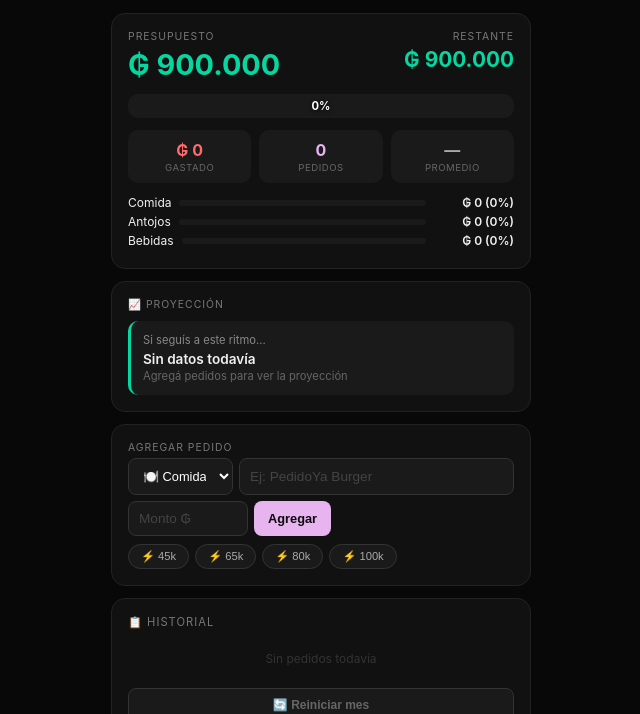
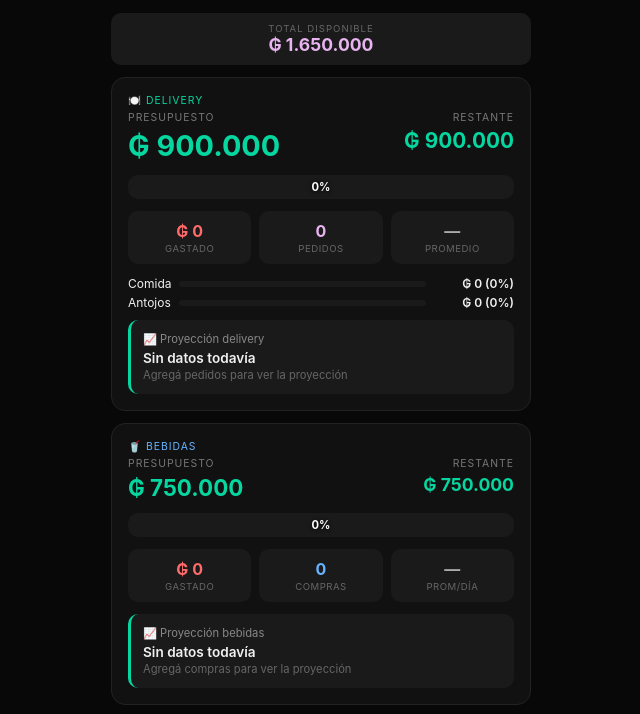
Before and after one commit to fcamposgrillon-arch/delivery-tracker, a plain HTML site: page index.html in a window 1280 px wide. Shown: the part 72-786 px from the top of the page, without its empty margins (319-959 px from the left). Drawn offline with Linux system fonts and the light colour scheme.

Commit message:
feat: separate Delivery (900k) and Bebidas (750k) budgets

```diff
--- a/index.html
+++ b/index.html
@@ -70,6 +70,13 @@
   .cat-bar-bg{flex:1;height:6px;background:#1a1a1a;border-radius:4px;margin:0 8px;overflow:hidden}
   .cat-bar-fg{height:100%;border-radius:4px;transition:width 0.4s}
   .cat-amt{font-size:0.75rem;font-weight:600;min-width:80px;text-align:right}
+  .section-divider{font-size:0.65rem;color:#555;text-transform:uppercase;letter-spacing:1px;margin:16px 0 8px;text-align:center}
+  .total-banner{background:#1a1a1a;border-radius:10px;padding:10px;margin-bottom:12px;text-align:center}
+  .total-label{font-size:0.6rem;color:#666;text-transform:uppercase;letter-spacing:1px}
+  .total-val{font-size:1.1rem;font-weight:700;color:#e8b4f0}
+  .sub-bar-outer{background:#1a1a1a;border-radius:8px;height:18px;overflow:hidden;position:relative;margin:4px 0}
+  .sub-bar-inner{height:100%;border-radius:8px;transition:width 0.6s ease,background 0.6s ease}
+  .sub-bar-pct{position:absolute;top:50%;left:50%;transform:translate(-50%,-50%);font-size:0.6rem;font-weight:700;color:#fff;text-shadow:0 1px 4px rgba(0,0,0,0.9)}
 </style>
 </head>
 <body>
@@ -77,29 +84,58 @@
   <h1>🍔 Delivery Tracker</h1>
   <p class="subtitle">Cupo mensual — <span id="dayBadge" class="day-badge"></span></p>
   <div id="alertBox" class="alert"></div>
+
+  <!-- Total banner -->
+  <div class="total-banner">
+    <div class="total-label">Total disponible</div>
+    <div class="total-val" id="totalBudget">₲ 1.650.000</div>
+  </div>
+
+  <!-- DELIVERY CARD -->
   <div class="card">
+    <div class="card-label" style="color:#06d6a0">🍽️ Delivery</div>
     <div class="hero-row">
-      <div><div class="card-label">Presupuesto</div><div class="hero-amount safe" id="heroAmt">₲ 900.000</div></div>
-      <div style="text-align:right"><div class="card-label">Restante</div><div class="hero-amount safe" id="remainAmt" style="font-size:1.3rem">₲ 900.000</div></div>
+      <div><div class="card-label">Presupuesto</div><div class="hero-amount safe" id="delAmt">₲ 900.000</div></div>
+      <div style="text-align:right"><div class="card-label">Restante</div><div class="hero-amount safe" id="delRemain" style="font-size:1.3rem">₲ 900.000</div></div>
     </div>
-    <div class="bar-outer"><div class="bar-inner" id="barFill" style="width:0%;background:#06d6a0"></div><span class="bar-pct" id="barPct">0%</span></div>
+    <div class="bar-outer"><div class="bar-inner" id="delBar" style="width:0%;background:#06d6a0"></div><span class="bar-pct" id="delPct">0%</span></div>
     <div class="stats-grid">
-      <div class="stat-box"><div class="stat-val" id="spentVal" style="color:#ff6b6b">₲ 0</div><div class="stat-lbl">Gastado</div></div>
-      <div class="stat-box"><div class="stat-val" id="countVal" style="color:#e8b4f0">0</div><div class="stat-lbl">Pedidos</div></div>
-      <div class="stat-box"><div class="stat-val" id="avgVal" style="color:#aaa">—</div><div class="stat-lbl">Promedio</div></div>
+      <div class="stat-box"><div class="stat-val" id="delSpent" style="color:#ff6b6b">₲ 0</div><div class="stat-lbl">Gastado</div></div>
+      <div class="stat-box"><div class="stat-val" id="delCount" style="color:#e8b4f0">0</div><div class="stat-lbl">Pedidos</div></div>
+      <div class="stat-box"><div class="stat-val" id="delAvg" style="color:#aaa">—</div><div class="stat-lbl">Promedio</div></div>
     </div>
-    <div id="catBreakdown" style="margin-top:10px"></div>
-  </div>
-  <div class="card">
-    <div class="card-label">📈 Proyección</div>
-    <div class="projection ok" id="projBox">
-      <div class="proj-title">Si seguís a este ritmo...</div>
-      <div class="proj-val" id="projVal">Sin datos todavía</div>
-      <div class="proj-sub" id="projSub">Agregá pedidos para ver la proyección</div>
+    <!-- Sub-categories -->
+    <div id="delCats" style="margin-top:8px"></div>
+    <div class="projection ok" id="delProj" style="margin-top:10px">
+      <div class="proj-title">📈 Proyección delivery</div>
+      <div class="proj-val" id="delProjVal">Sin datos todavía</div>
+      <div class="proj-sub" id="delProjSub">Agregá pedidos para ver la proyección</div>
     </div>
   </div>
+
+  <!-- BEBIDAS CARD -->
   <div class="card">
-    <div class="card-label">Agregar pedido</div>
+    <div class="card-label" style="color:#66b3ff">🥤 Bebidas</div>
+    <div class="hero-row">
+      <div><div class="card-label">Presupuesto</div><div class="hero-amount safe" id="bebAmt" style="font-size:1.4rem">₲ 750.000</div></div>
+      <div style="text-align:right"><div class="card-label">Restante</div><div class="hero-amount safe" id="bebRemain" style="font-size:1.1rem">₲ 750.000</div></div>
+    </div>
+    <div class="bar-outer"><div class="bar-inner" id="bebBar" style="width:0%;background:#66b3ff"></div><span class="bar-pct" id="bebPct">0%</span></div>
+    <div class="stats-grid">
+      <div class="stat-box"><div class="stat-val" id="bebSpent" style="color:#ff6b6b">₲ 0</div><div class="stat-lbl">Gastado</div></div>
+      <div class="stat-box"><div class="stat-val" id="bebCount" style="color:#66b3ff">0</div><div class="stat-lbl">Compras</div></div>
+      <div class="stat-box"><div class="stat-val" id="bebAvg" style="color:#aaa">—</div><div class="stat-lbl">Prom/día</div></div>
+    </div>
+    <div class="projection ok" id="bebProj">
+      <div class="proj-title">📈 Proyección bebidas</div>
+      <div class="proj-val" id="bebProjVal">Sin datos todavía</div>
+      <div class="proj-sub" id="bebProjSub">Agregá compras para ver la proyección</div>
+    </div>
+  </div>
+
+  <!-- ADD FORM -->
+  <div class="card">
+    <div class="card-label">Agregar gasto</div>
     <div class="form-row">
       <select class="category-select" id="catInput"><option value="comida">🍽️ Comida</option><option value="antojo">🧁 Antojo</option><option value="bebidas">🥤 Bebidas</option></select>
       <input type="text" id="descInput" placeholder="Ej: PedidoYa Burger" maxlength="35">
@@ -109,15 +145,17 @@
       <button class="btn btn-add" onclick="addExpense()">Agregar</button>
     </div>
     <div class="quick-row">
+      <button class="quick-btn" onclick="quickAdd(9000)">⚡ 9k</button>
       <button class="quick-btn" onclick="quickAdd(45000)">⚡ 45k</button>
       <button class="quick-btn" onclick="quickAdd(65000)">⚡ 65k</button>
-      <button class="quick-btn" onclick="quickAdd(80000)">⚡ 80k</button>
       <button class="quick-btn" onclick="quickAdd(100000)">⚡ 100k</button>
     </div>
   </div>
+
+  <!-- HISTORY -->
   <div class="card">
     <div class="history-title">📋 Historial</div>
-    <div id="historyList"><div class="empty">Sin pedidos todavía</div></div>
+    <div id="historyList"><div class="empty">Sin gastos todavía</div></div>
     <button class="btn btn-reset" onclick="resetAll()">🔄 Reiniciar mes</button>
     <div style="display:flex;gap:6px;margin-top:6px">
       <button class="btn btn-reset" onclick="exportData()" style="font-size:0.7rem;padding:6px">💾 Backup</button>
@@ -127,7 +165,7 @@
   </div>
 </div>
 <script>
-const BUDGET=900000;
+const BUDGETS={delivery:900000,bebidas:750000};
 const DB_NAME='deliveryTracker';
 const STORE_NAME='expenses';
 let db=null;
@@ -192,7 +230,6 @@ function dbClear(){
 async function init(){
   try{
     await openDB();
-    // Auto-reset if month changed
     var currentMonth=new Date().getFullYear()+'-'+String(new Date().getMonth()+1).padStart(2,'0');
     var savedMonth=localStorage.getItem('dt_month');
     if(savedMonth!==currentMonth){
@@ -260,67 +297,96 @@ function getTimeStr(ts){return new Date(ts).toLocaleString('es-PY',{day:'2-digit
 function getBarColor(pct){if(pct>=100)return '#ff2020';if(pct>=90)return '#ff4d4d';if(pct>=80)return '#ff8c42';if(pct>=70)return '#ffd166';return '#06d6a0';}
 function getHeroClass(remain,pct){if(remain<0)return 'over';if(pct>=100)return 'critical';if(pct>=90)return 'danger';if(pct>=70)return 'warn';return 'safe';}
 
-function getAlert(pct,remain){
+function getAlert(pct,remain,label){
   const box=document.getElementById('alertBox');
-  if(remain<0){showAlert(box,'alert-red','🚫 ¡TE PASASTE! — Estás '+fmt(Math.abs(remain))+' arriba del cupo');}
-  else if(pct>=100){showAlert(box,'alert-red','🚨 CUPÓN AGOTADO — Cero delivery hasta el próximo mes');}
-  else if(pct>=90){showAlert(box,'alert-orange','🔥 Modo estricto — Solo lo esencial. Te queda '+fmt(remain));}
-  else if(pct>=80){showAlert(box,'alert-yellow','⚠️ Cuidado — 80% usado. Priorizá comida real sobre antojos');}
-  else if(pct>=50){showAlert(box,'alert-green','✅ Bien — Vas gastando con criterio. Queda '+fmt(remain));}
+  if(remain<0){showAlert(box,'alert-red','🚫 ¡'+label+' PASADO! — '+fmt(Math.abs(remain))+' arriba del cupo');}
+  else if(pct>=100){showAlert(box,'alert-red','🚨 '+label+' AGOTADO — Cero hasta el próximo mes');}
+  else if(pct>=90){showAlert(box,'alert-orange','🔥 '+label+' modo estricto — Quedan '+fmt(remain));}
+  else if(pct>=80){showAlert(box,'alert-yellow','⚠️ '+label+' al 80% — Cuidado con el ritmo');}
   else{box.className='alert';box.style.display='none';}
 }
 function showAlert(el,cls,msg){el.className='alert show '+cls;el.textContent=msg;}
 
-function render(){
+function renderSection(items,budget,prefix,catConfigs,projPrefix){
   const now=new Date();const today=now.getDate();const daysInMonth=getDaysInMonth();const daysElapsed=today;const daysRemaining=daysInMonth-today+1;
-  document.getElementById('dayBadge').textContent='Día '+today+'/'+daysInMonth;
-  const spent=expenses.reduce((s,e)=>s+e.amt,0);
-  const remain=BUDGET-spent;
-  const pct=Math.min(100,Math.round((spent/BUDGET)*100));
-  const avg=expenses.length>0?Math.round(spent/expenses.length):0;
+  const spent=items.reduce((s,e)=>s+e.amt,0);
+  const remain=budget-spent;
+  const pct=Math.min(100,Math.round((spent/budget)*100));
+  const avg=items.length>0?Math.round(spent/items.length):0;
   const heroClass=getHeroClass(remain,pct);
-  const remEl=document.getElementById('remainAmt');remEl.textContent=fmt(remain);remEl.className='hero-amount '+heroClass;
-  document.getElementById('spentVal').textContent=fmt(spent);
-  document.getElementById('countVal').textContent=expenses.length;
-  document.getElementById('avgVal').textContent=expenses.length>0?fmt(avg):'—';
-  const bc=getBarColor(pct);const bar=document.getElementById('barFill');bar.style.width=pct+'%';bar.style.background=bc;
-  document.getElementById('barPct').textContent=pct+'%';
-  getAlert(pct,remain);
-  const comidaAmt=expenses.filter(e=>e.cat==='comida').reduce((s,e)=>s+e.amt,0);
-  const antojoAmt=expenses.filter(e=>e.cat==='antojo').reduce((s,e)=>s+e.amt,0);
-  const bebidasAmt=expenses.filter(e=>e.cat==='bebidas').reduce((s,e)=>s+e.amt,0);
-  const combo=[{name:'Comida',amt:comidaAmt,cls:'comida',color:'#06d6a0'},{name:'Antojos',amt:antojoAmt,cls:'antojo',color:'#ffd166'},{name:'Bebidas',amt:bebidasAmt,cls:'bebidas',color:'#66b3ff'}];
-  let catHTML='';
-  combo.forEach(c=>{
-    const cpct=spent>0?Math.round((c.amt/spent)*100):0;
-    catHTML+=`<div class="cat-row"><span class="cat-name">${c.name}</span><div class="cat-bar-bg"><div class="cat-bar-fg" style="width:${cpct}%;background:${c.color}"></div></div><span class="cat-amt">${fmt(c.amt)} (${cpct}%)</span></div>`;
-  });
-  document.getElementById('catBreakdown').innerHTML=catHTML;
+
+  // Hero
+  document.getElementById(prefix+'Amt').textContent=fmt(budget);
+  const remEl=document.getElementById(prefix+'Remain');remEl.textContent=fmt(remain);remEl.className='hero-amount '+heroClass;
+  if(prefix==='del'){document.getElementById(prefix+'Amt').className='hero-amount safe';}
+
+  // Bar
+  const bc=getBarColor(pct);const bar=document.getElementById(prefix+'Bar');bar.style.width=pct+'%';bar.style.background=bc;
+  document.getElementById(prefix+'Pct').textContent=pct+'%';
+
+  // Stats
+  document.getElementById(prefix+'Spent').textContent=fmt(spent);
+  document.getElementById(prefix+'Count').textContent=items.length;
+  document.getElementById(prefix+'Avg').textContent=items.length>0?fmt(avg):'—';
+
+  // Sub-categories (delivery only)
+  if(catConfigs){
+    let catHTML='';
+    catConfigs.forEach(c=>{
+      const cAmt=items.filter(e=>e.cat===c.key).reduce((s,e)=>s+e.amt,0);
+      const cpct=spent>0?Math.round((cAmt/spent)*100):0;
+      catHTML+=`<div class="cat-row"><span class="cat-name">${c.name}</span><div class="cat-bar-bg"><div class="cat-bar-fg" style="width:${cpct}%;background:${c.color}"></div></div><span class="cat-amt">${fmt(cAmt)} (${cpct}%)</span></div>`;
+    });
+    document.getElementById('delCats').innerHTML=catHTML;
+  }
+
   // Projection
-  if(expenses.length>=2&&daysElapsed>0){
+  const projBox=document.getElementById(prefix+'Proj');
+  const projVal=document.getElementById(prefix+'ProjVal');
+  const projSub=document.getElementById(prefix+'ProjSub');
+  if(items.length>=2&&daysElapsed>0){
     const dailyAvg=spent/daysElapsed;
     const projected=Math.round(dailyAvg*daysInMonth);
-    const diff=projected-BUDGET;
-    const projBox=document.getElementById('projBox');
-    const projVal=document.getElementById('projVal');
-    const projSub=document.getElementById('projSub');
+    const diff=projected-budget;
     if(diff>0){
       projBox.className='projection over';
       projVal.textContent='Proyectás '+fmt(projected)+' — te pasás '+fmt(diff);
-      projSub.textContent='Ritmo: '+fmt(Math.round(dailyAvg))+'/día. Máx recomendado: '+fmt(Math.round(remain/Math.max(1,daysRemaining)))+'/día';
+      projSub.textContent='Ritmo: '+fmt(Math.round(dailyAvg))+'/día. Máx: '+fmt(Math.round(remain/Math.max(1,daysRemaining)))+'/día';
     } else {
       projBox.className='projection ok';
       projVal.textContent='Proyectás '+fmt(projected)+' — sobra '+fmt(Math.abs(diff));
       projSub.textContent='Ritmo: '+fmt(Math.round(dailyAvg))+'/día. Bien ahí 👊';
     }
-  } else if(expenses.length===1){
-    document.getElementById('projBox').className='projection ok';
-    document.getElementById('projVal').textContent=fmt(expenses[0].amt)+' — muy temprano para proyectar';
-    document.getElementById('projSub').textContent='Después de 2 pedidos se activa la proyección';
+  } else if(items.length===1){
+    projBox.className='projection ok';
+    projVal.textContent=fmt(items[0].amt)+' — muy temprano para proyectar';
+    projSub.textContent='Después de 2 registros se activa la proyección';
   }
+}
+
+function render(){
+  document.getElementById('dayBadge').textContent='Día '+new Date().getDate()+'/'+getDaysInMonth();
+
+  const delItems=expenses.filter(e=>e.cat==='comida'||e.cat==='antojo');
+  const bebItems=expenses.filter(e=>e.cat==='bebidas');
+
+  // Render delivery section
+  renderSection(delItems,BUDGETS.delivery,'del',[{key:'comida',name:'Comida',color:'#06d6a0'},{key:'antojo',name:'Antojos',color:'#ffd166'}],'del');
+
+  // Render bebidas section
+  renderSection(bebItems,BUDGETS.bebidas,'beb',null,'beb');
+
+  // Alert: show the most critical one
+  const delSpent=delItems.reduce((s,e)=>s+e.amt,0);
+  const bebSpent=bebItems.reduce((s,e)=>s+e.amt,0);
+  const delPct=Math.round((delSpent/BUDGETS.delivery)*100);
+  const bebPct=Math.round((bebSpent/BUDGETS.bebidas)*100);
+  if(delPct>=bebPct){getAlert(delPct,BUDGETS.delivery-delSpent,'Delivery');}
+  else{getAlert(bebPct,BUDGETS.bebidas-bebSpent,'Bebidas');}
+
   // History
   const list=document.getElementById('historyList');
-  if(expenses.length===0){list.innerHTML='<div class="empty">Sin pedidos todavía</div>';}
+  if(expenses.length===0){list.innerHTML='<div class="empty">Sin gastos todavía</div>';}
   else{
     list.innerHTML=expenses.map((e,i)=>`<div class="history-item"><div class="hi-left"><span class="hi-cat ${e.cat}">${e.cat}</span><div><div class="hi-desc">${e.desc}</div><div class="hi-date">${getTimeStr(e.ts)}</div></div></div><div style="display:flex;align-items:center"><span class="hi-amt">-${fmt(e.amt)}</span><button class="hi-del" onclick="deleteExpense(${i})">✕</button></div></div>`).join('');
   }
@@ -348,10 +414,8 @@ function importData(event){
     try{
       var data=JSON.parse(e.target.result);
       if(data.expenses&&Array.isArray(data.expenses)){
-        // Re-assign IDs from IndexedDB
         expenses=data.expenses.sort(function(a,b){return b.ts-a.ts;});
         render();
-        // Re-save all to IDB
         if(db){
           dbClear().then(function(){
             var tx=db.transaction('expenses','readwrite');
@@ -359,7 +423,7 @@ function importData(event){
             expenses.forEach(function(item){store.add(item);});
           });
         }
-        alert('✅ Restaurados '+expenses.length+' pedidos');
+        alert('✅ Restaurados '+expenses.length+' gastos');
       }else{
         alert('❌ Archivo no válido');
       }
--- a/sw.js
+++ b/sw.js
@@ -1,4 +1,4 @@
-const CACHE_NAME = 'delivery-tracker-v5';
+const CACHE_NAME = 'delivery-tracker-v6';
 
 self.addEventListener('install', (e) => {
   e.waitUntil(
```
